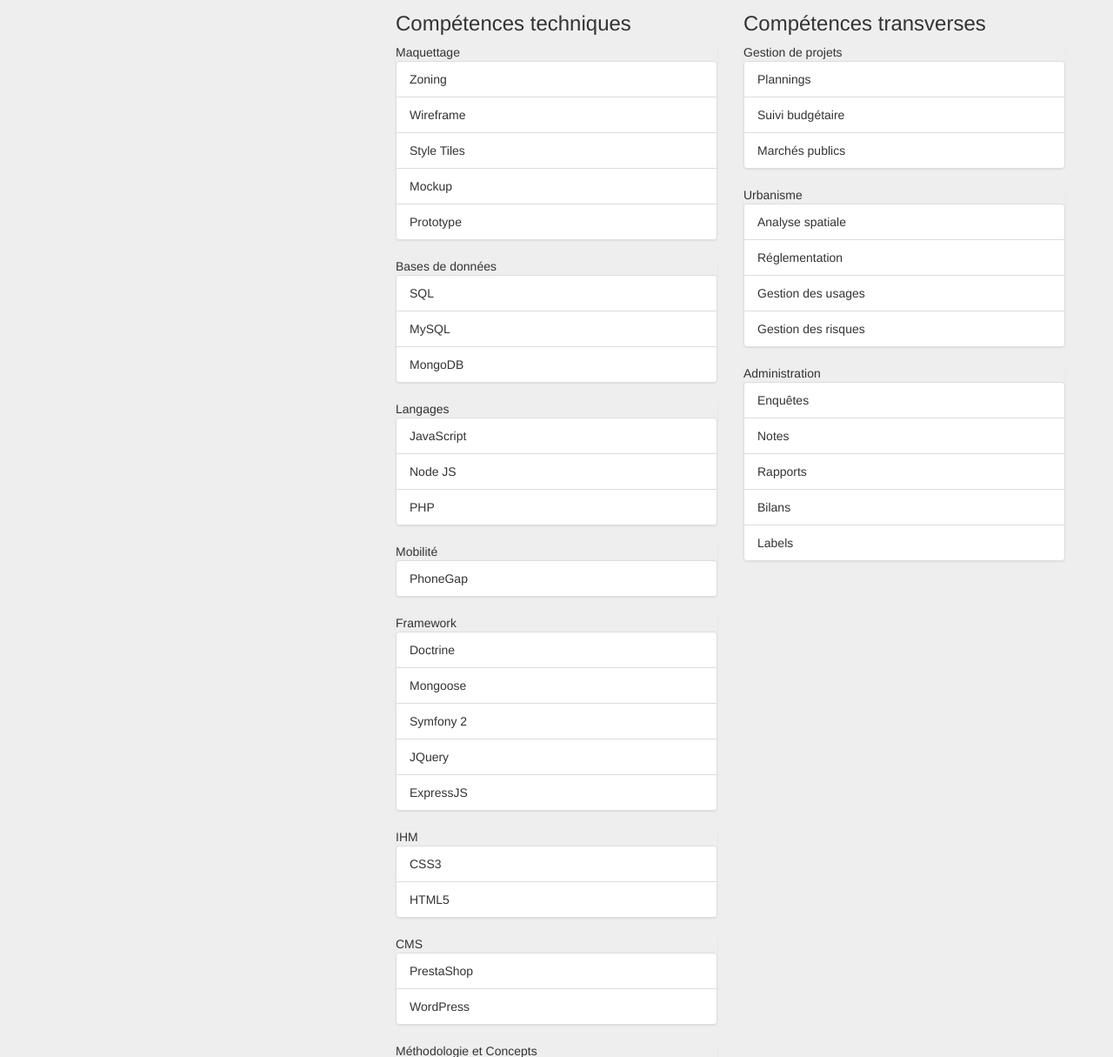
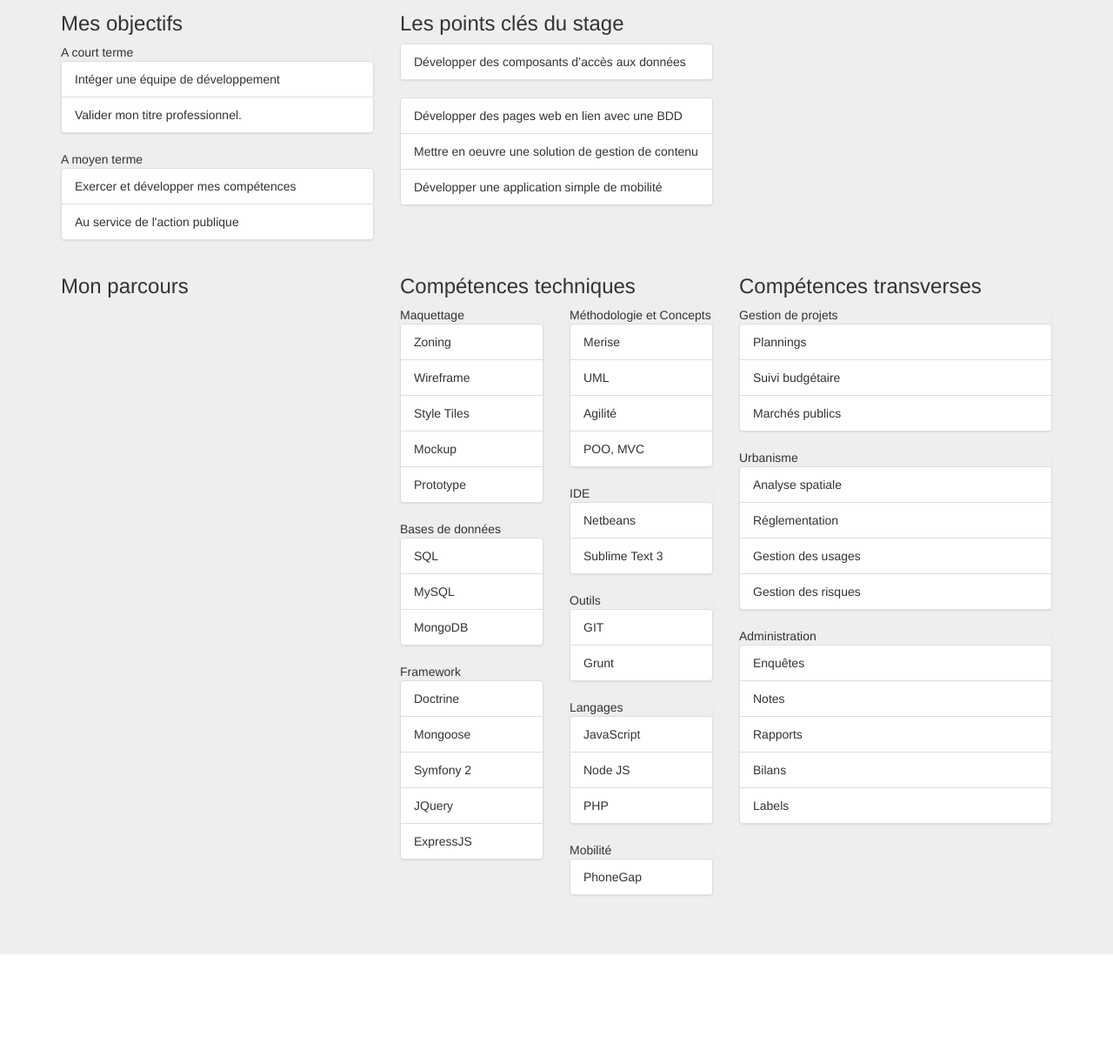
Before and after one commit to ThierryChampot/cv, a plain HTML site: page index.html in a window 1280 px wide. Shown: the part 349-1564 px from the top of the page at 87% size. After the commit the page ends 1476 px from the top, so only its background shows below. Drawn offline with nearby package versions, Linux system fonts and the light colour scheme.

Commit message:
Added some infos and improved readability

```diff
--- a/assets/css/Style.css
+++ b/assets/css/Style.css
@@ -1,7 +1,3 @@
-img {
-	width:180px;
-	margin:0px;
-	}
 
 /*
 body
@@ -9,17 +5,10 @@ body
 	font-family: "Arial Black",Arial, Verdana;
 	font-size: normal;
 	background-color: ghostwhite;
-}
-.chapter{
-	display: inline-block;
-}
-.Left{
-	display: inline-block;
-	width: 300px;
-}
-.Right{
-		display: inline-block;
-}
+img {
+	width:180px;
+	margin:0px;
+	}
 h1{
 	background-color: lemonchiffon;
 	min-height: 40px;
--- a/index.html
+++ b/index.html
@@ -20,7 +20,7 @@
       <div class="header clearfix">
           <ul class="nav nav-pills pull-right">
             <li role="presentation" class="active"><a href="index.html">Accueil</a></li>
-            <li role="presentation"><a href="Blog.html">Blog</a></li>
+<!--            <li role="presentation"><a href="Blog.html">Blog</a></li> -->
           </ul>
 			<div id="navbar" class="navbar-collapse collapse">
 			</div><!--/.navbar-collapse -->
@@ -32,21 +32,73 @@
 		  <div class="container">
 			<div class="row">
 				<div class="col-md-2">
-				<p><img src="assets/img/Thierry_Champot.jpg" alt="Thierry_Champot" title="https://thierrychampot.github.io/cv/"></p>
+					<img class="img-responsive" src="assets/img/Thierry_Champot.jpg" alt="Thierry_Champot" title="https://thierrychampot.github.io/cv/">
 				</div>
 				<div class="col-md-10">
-				<h1>Thierry CHAMPOT</h1>
-				<h1>Développeur Logiciel</h1>
-				<h2>En formation à l'<a href="https://imie-ecole-informatique.fr/">IMIE</a> de Nantes du 17/01/2017 au 27/10/2017</h2>
-				<h2>En recherche de stage du 12 juillet au 11 octobre prochains</h2>
+					<h1>Thierry CHAMPOT</h1>
+					<h1>Développeur Logiciel</h1>
+					<h2>En formation à l'<a href="https://imie-ecole-informatique.fr/">IMIE</a> de Nantes du 17/01/2017 au 27/10/2017</h2>
+					<h2>En stage du 12 juillet au 11 octobre prochains</h2>
+				</div>
+			</div>
+
+				<div class="row">
+
+					<div class="col-md-4">
+					<h3>Mes objectifs</h3>
+					<ul class="list-group">A court terme
+					  <li class="list-group-item">Intéger une équipe de développement</li>
+					  <li class="list-group-item">Valider mon titre professionnel.</li>
+					</ul>
+
+					<ul class="list-group">A moyen terme
+					  <li class="list-group-item">Exercer et développer mes compétences</li>
+					  <li class="list-group-item">Au service de l'action publique</li>
+					</ul>
+					</div>
+
+					<div class="col-md-4">
+					<h3>Les points clés du stage</h3>
+					<ul class="list-group">
+					  <li class="list-group-item">Développer des composants d’accès aux données</li>
+
+					</ul>
+					<ul class="list-group">
+					  <li class="list-group-item">Développer des pages web en lien avec une BDD</li>
+					  <li class="list-group-item">Mettre en oeuvre une solution de gestion de contenu</li>
+					  <li class="list-group-item">Développer une application simple de mobilité</li>
+					</ul>
+
+					</div>
+<!--
+					<div class="col-md-4">
+					<h3>Me contacter</h3>
+					</div>
+-->
 				</div>
 
 				<div class="row">
+
+					<div class="col-md-4">
+					<h3>Mon parcours</h3>
+					</div>
+
+					<div class="col-md-4">
+					<h3>Compétences techniques</h3>
+					</div>
+
+					<div class="col-md-4">
+					<h3>Compétences transverses</h3>
+					</div>
+				</div>
+
+
+				<div class="row">
+<!-- à compléter, à commencer par les expériences et les formations -->
 				<div class="col-md-4">
-<!-- à compléter, à commencer par les expériences et les formations -->
 				</div>
-				<div class="col-md-4">
-				<h3>Compétences techniques</h3>
+<!-- COLONNE DE TEST-->
+				<div class="col-md-2">
 				<ul class="list-group">Maquettage
 				  <li class="list-group-item">Zoning</li>
 				  <li class="list-group-item">Wireframe</li>
@@ -54,19 +106,13 @@
 				  <li class="list-group-item">Mockup</li>
 				  <li class="list-group-item">Prototype</li>
 				</ul>
+
 				<ul class="list-group">Bases de données
 				  <li class="list-group-item">SQL</li>
 				  <li class="list-group-item">MySQL</li>
 				  <li class="list-group-item">MongoDB</li>
 				</ul>
-				<ul class="list-group">Langages
-				  <li class="list-group-item">JavaScript</li>
-				  <li class="list-group-item">Node JS</li>
-				  <li class="list-group-item">PHP</li>
-				</ul>
-				<ul class="list-group">Mobilité
-				  <li class="list-group-item">PhoneGap</li>
-				</ul>
+
 				<ul class="list-group">Framework
 				  <li class="list-group-item">Doctrine</li>
 				  <li class="list-group-item">Mongoose</li>
@@ -74,21 +120,15 @@
 				  <li class="list-group-item">JQuery</li>
 				  <li class="list-group-item">ExpressJS</li>
 				</ul>
-				<ul class="list-group">IHM
-				  <li class="list-group-item">CSS3</li>
-				  <li class="list-group-item">HTML5</li>
-				</ul>
-				<ul class="list-group">CMS
-				  <li class="list-group-item">PrestaShop</li>
-				  <li class="list-group-item">WordPress</li>
-				</ul>
-				<ul class="list-group">Méthodologie et Concepts
+
+				</div>
+
+				<div class="col-md-2">
+				 <ul class="list-group">Méthodologie et Concepts
 				  <li class="list-group-item">Merise</li>
 				  <li class="list-group-item">UML</li>
   				  <li class="list-group-item">Agilité</li>
-				  <li class="list-group-item">Green IT</li>
-				  <li class="list-group-item">POO</li>
-				  <li class="list-group-item">MVC</li>
+				  <li class="list-group-item">POO, MVC</li>
 				 </ul>
 				 <ul class="list-group">IDE
 				  <li class="list-group-item">Netbeans</li>
@@ -98,9 +138,17 @@
 				  <li class="list-group-item">GIT</li>
 				  <li class="list-group-item">Grunt</li>
 				</ul>
+				 <ul class="list-group">Langages
+				  <li class="list-group-item">JavaScript</li>
+				  <li class="list-group-item">Node JS</li>
+				  <li class="list-group-item">PHP</li>
+				</ul>
+				<ul class="list-group">Mobilité
+				  <li class="list-group-item">PhoneGap</li>
+				</ul>
 				</div>
+
 				<div class="col-md-4">
-				<h3>Compétences transverses</h3>
 				<ul class="list-group">Gestion de projets
 				  <li class="list-group-item">Plannings</li>
 				  <li class="list-group-item">Suivi budgétaire</li>
@@ -119,6 +167,11 @@
 				  <li class="list-group-item">Bilans</li>
 				  <li class="list-group-item">Labels</li>
 				</ul>
+
+				</div>
+
+			</div>
+
 <!--			<h3>Informations complémentaires</h3>
 				<ul class="list-group">Centres d'intérêt
 				  <li class="list-group-item">Science Fiction</li>
```
Also changed, not shown: Blog.html (+1 -1 lines).
